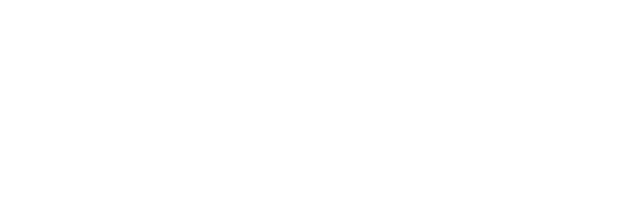
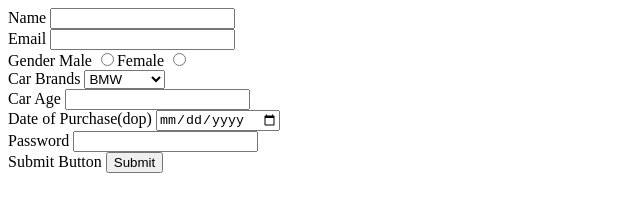
Before and after one commit to acciojob/car-insurance-form-anuragrzh, a website: page main.html in a window 1280 px wide. Shown: the whole page, without its empty margins (0-640 px from the left). Drawn offline with Linux system fonts and the light colour scheme.

Commit message:
created a submission

```diff
--- a/main.html
+++ b/main.html
@@ -8,6 +8,39 @@
 
 <body>
 	<!-- the entire body must be written by student -->
+	<form>
+		<label for='name'>Name</label>
+		<input type='Text' id='name'  required>
+		<br>
+		<label for='email'>Email</label>
+		<input type='Email' id='email' required>
+		<br>
+		<label >Gender</label>
+		<label for='m'>Male</label>
+		<input type='Radio'
+			<label for='f'>Female</label>
+		<input type='Radio' required>
+		<br>
+		<label for='cars'>Car Brands</label>
+		<select name='cars' id='cars'>
+			<option value='bmw'>BMW</option>
+			<option value='audi'>Audi</option>
+			<option value='mercedez'>Mercedez</option>
+		</select>
+		<br>
+		<label for='carage'>Car Age</label>
+		<input type='Number' id='carage' required>
+		<br>
+		<label for='dop'>Date of Purchase(dop)</label>
+		<input type='Date' id='dop' required> <br>
+
+		<label for='password'>Password</label>
+		<input type='Password' id='password' required>
+		<br>
+		<label >Submit Button</label>
+		<input type='submit'>
+
+	</form>
     <script type="text/javascript" src="./script.js">
 </script>
 
```
